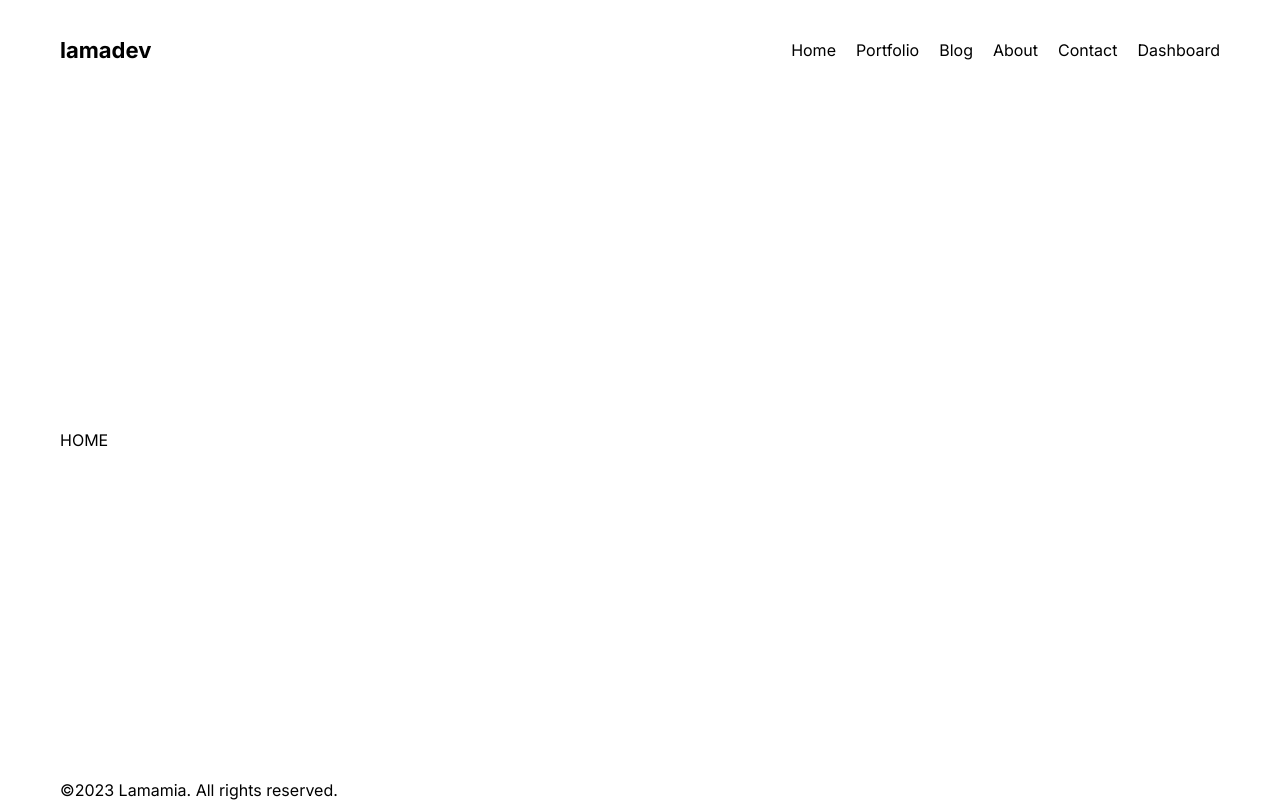
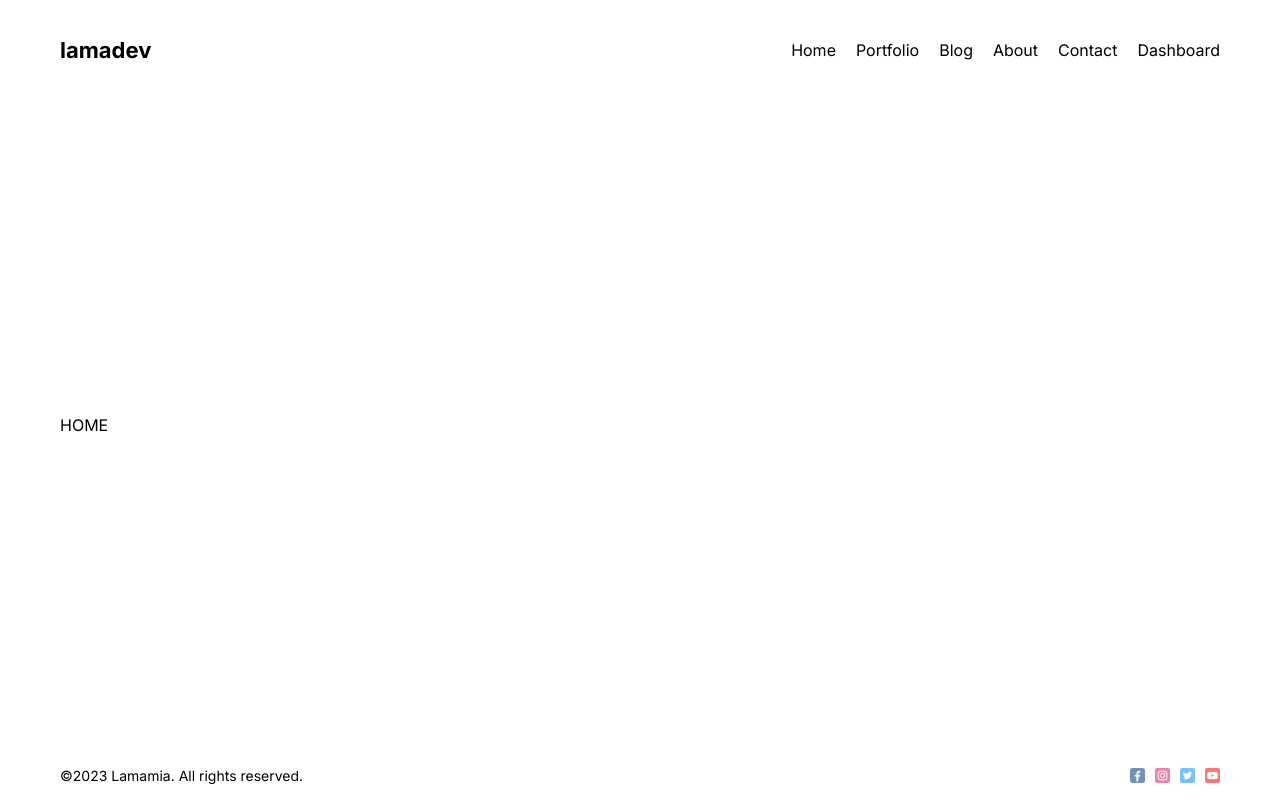
Before and after one commit to AliNazari-dev/next-Blog-Project, a Next.js app: page / in a window 1280 px wide. Built offline with nearby package versions, Linux system fonts and the light colour scheme.

Commit message:
footer done

```diff
--- a/src/components/footer/Footer.jsx
+++ b/src/components/footer/Footer.jsx
@@ -1,13 +1,19 @@
 import React from "react";
+import styles from "./footer.module.css";
+import Image from "next/image";
 
-function Footer() {
+const Footer = () => {
   return (
-    <div>
-      <div>
-        <div>©2023 Lamamia. All rights reserved.</div>
+    <div className={styles.container}>
+      <div>©2023 Lamamia. All rights reserved.</div>
+      <div className={styles.social}>
+        <Image src="/1.png" width={15} height={15} className={styles.icon} alt="Lama Dev Facebook Account" />
+        <Image src="/2.png" width={15} height={15} className={styles.icon} alt="Lama Dev" />
+        <Image src="/3.png" width={15} height={15} className={styles.icon} alt="Lama Dev" />
+        <Image src="/4.png" width={15} height={15} className={styles.icon} alt="Lama Dev" />
       </div>
     </div>
   );
-}
+};
 
 export default Footer;
--- /dev/null
+++ b/src/components/footer/footer.module.css
@@ -0,0 +1,18 @@
+.container {
+  height: 50px;
+  font-size: 14px;
+  display: flex;
+  align-items: center;
+  justify-content: space-between;
+}
+
+.social {
+  display: flex;
+  align-items: center;
+  gap: 10px;
+}
+
+.icon {
+  opacity: 0.6;
+  cursor: pointer;
+}
```
